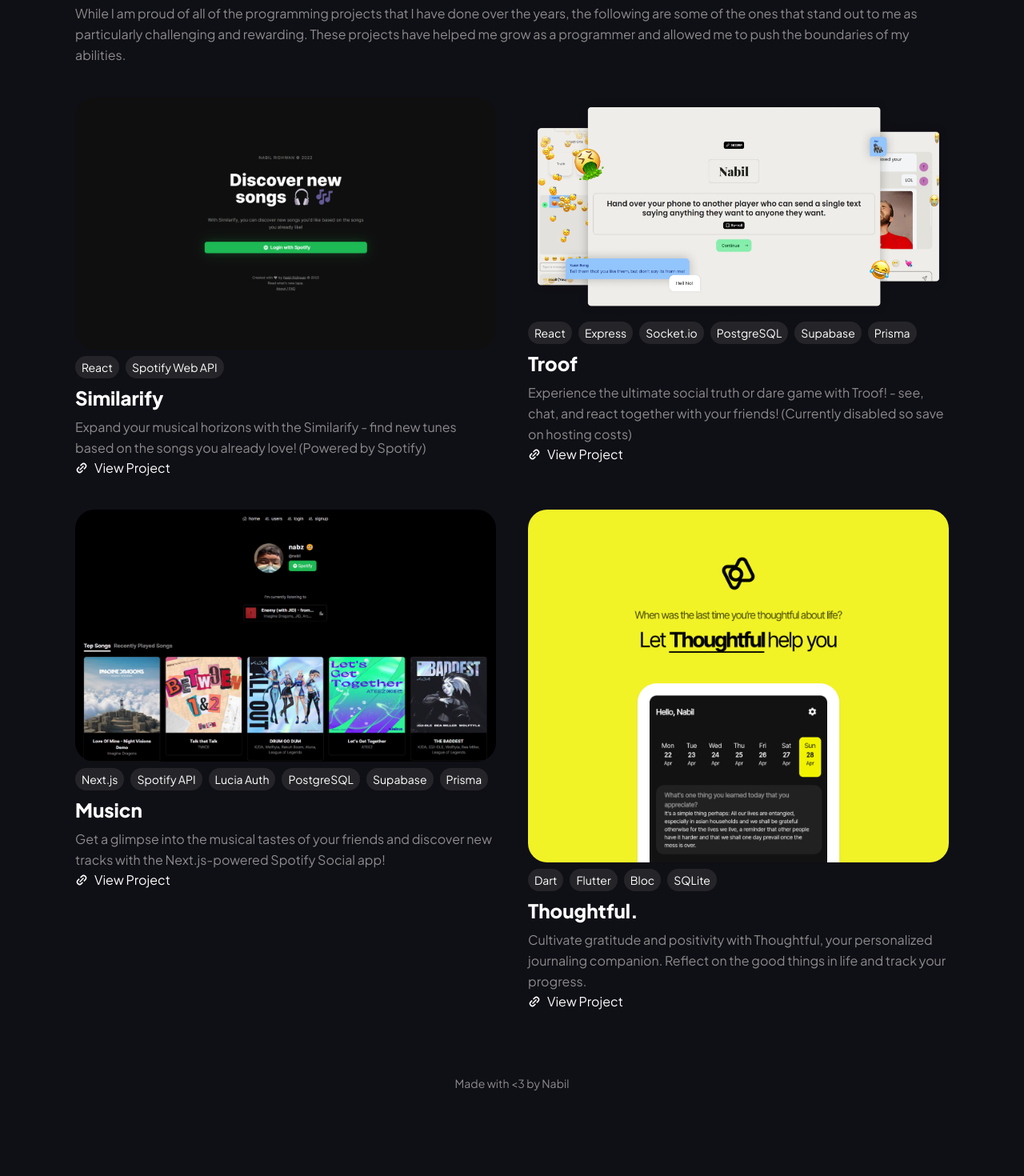
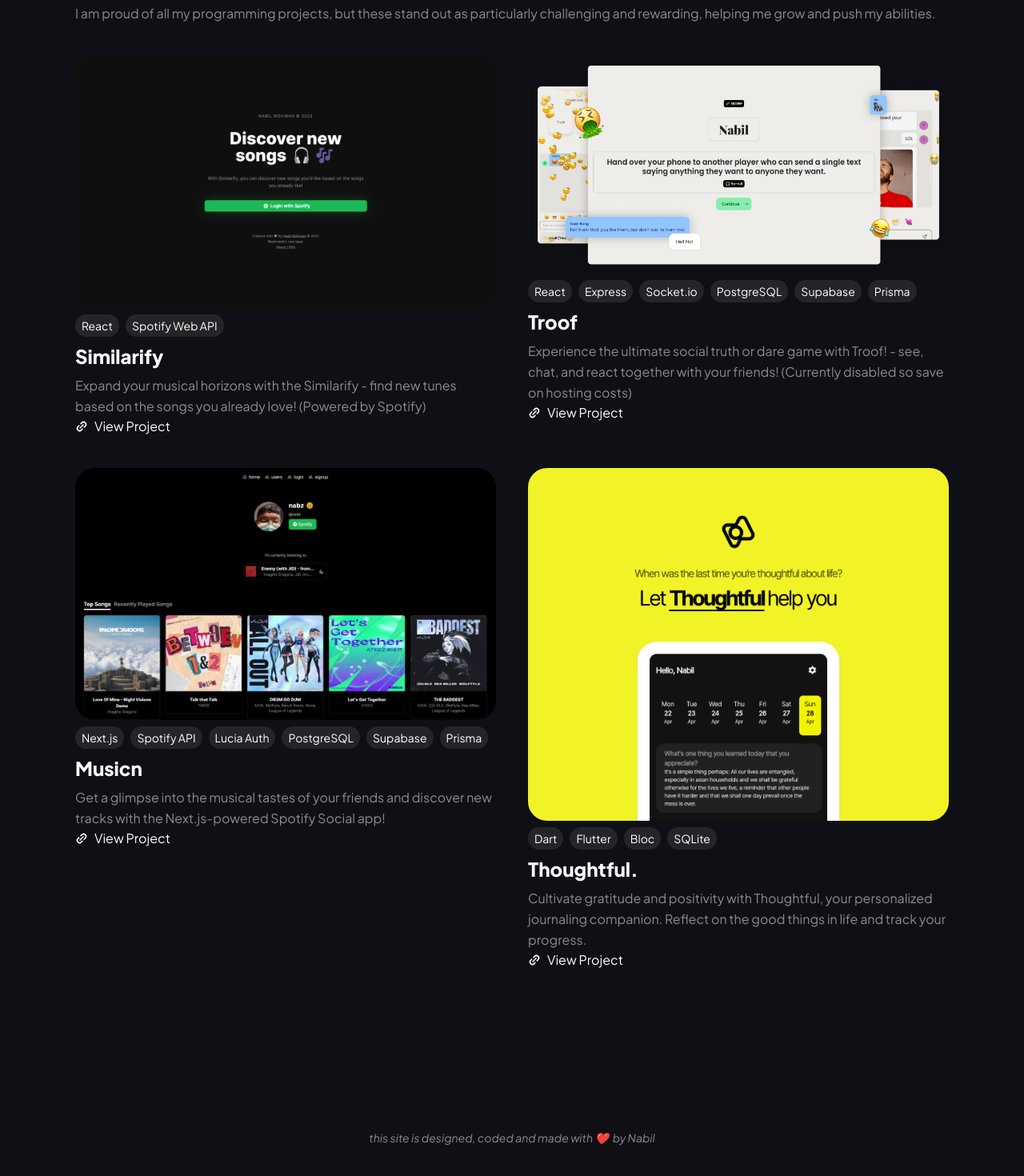
Before and after one commit to nabilridhwan/portfolio, a Next.js app: page /projects in a window 1280 px wide. Shown: the part 314-1784 px from the top of the page at 80% size. Before the commit the page ends 1678 px from the top, so only its background shows below. Built offline with nearby package versions, Linux system fonts and the light colour scheme.

Commit message:
feat: fix content and changed favicon

```diff
--- a/components/Footer.tsx
+++ b/components/Footer.tsx
@@ -2,10 +2,10 @@
 
 export default function Footer() {
     return (
-        <footer className="mt-20 text-sm">
-            <div className="flex justify-center gap-3 text-muted">
+        <footer className="mt-[200px] mb-10 text-sm">
+            <div className="flex justify-center gap-3 text-muted italic">
                 <Link href="https://github.com/nabilridhwan/portfolio">
-                    Made with &lt;3 by Nabil
+                    this site is designed, coded and made with ❤️&nbsp;&nbsp;by Nabil
                 </Link>
             </div>
         </footer>
--- a/pages/projects.tsx
+++ b/pages/projects.tsx
@@ -53,12 +53,8 @@
 
                 <div className="my-10">
                     <p className="muted leading-relaxed">
-                        While I am proud of all of the programming projects
-                        that I have done over the years, the following are
-                        some of the ones that stand out to me as
-                        particularly challenging and rewarding. These
-                        projects have helped me grow as a programmer and
-                        allowed me to push the boundaries of my abilities.
+                        I am proud of all my programming projects, but these stand out as particularly challenging and
+                        rewarding, helping me grow and push my abilities.
                     </p>
                 </div>
             </header>
```
Also changed, not shown: 1 other file (tests, documents, lock files or other folders).
